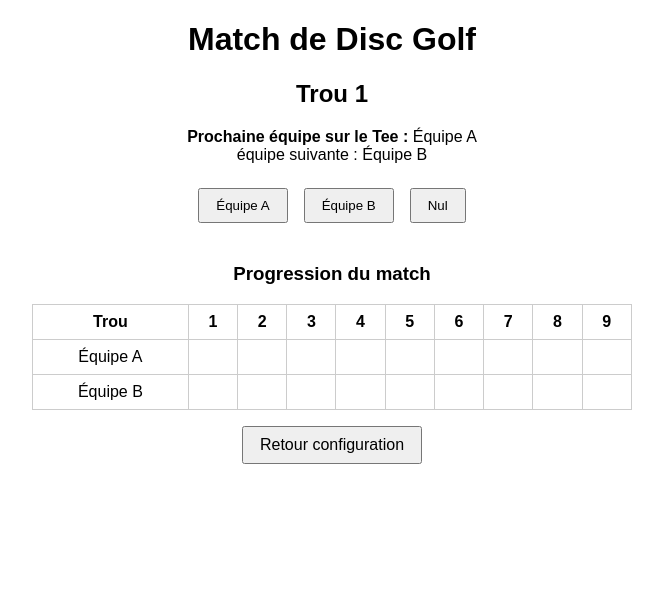
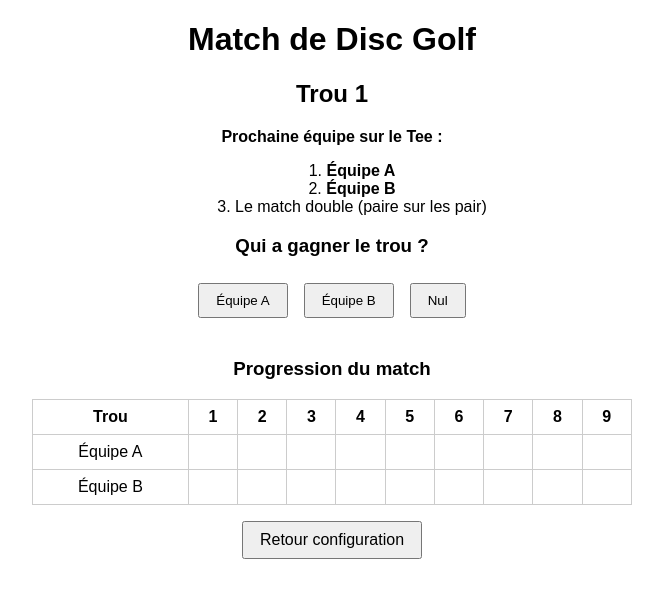
Before and after one commit to genuinegreg/ftdgc, a Nuxt app: page /match in a window 1280 px wide. Shown: the top 598 px of the page, without its empty margins (308-971 px from the left). Built offline with nearby package versions, Linux system fonts and the light colour scheme.

Commit message:
petite correction

```diff
--- a/pages/index.vue
+++ b/pages/index.vue
@@ -86,8 +86,29 @@
 
     <br><br>
 
+    <br>
+
+    <quote v-if="matchType === MatchType.Double && startingTeam === StartingTeam.Random">
+      Attention, le tirage au sort ne fonctionne pas pour le Double.
+      Il faut :
+      <ol>
+        <li>Faire un tirage</li>
+        <li>L'équipe qui gagne a le choix entre</li>
+        <ul>
+          <li>Choisir l'équipe qui débute le match</li>
+          <li>Choisir connaitre quel joueur de l'autre pair va débuter</li>
+        </ul>
+        <li>L'autre équipe prend le choix restant</li>
+      </ol>
+
+    </quote>
+
+
+
+
     <button @click="handleStart" :disabled="!startingTeam">
-      {{ startingTeam === StartingTeam.Random ? 'Sélectionner une équipe puis démarrer le match' : 'Démarrer le match' }}
+      {{ startingTeam === StartingTeam.Random ? 'Sélectionner une équipe puis démarrer le match' : 'Démarrer le match'
+      }}
     </button>
   </div>
 
@@ -256,4 +277,17 @@ function startMatch() {
   border-radius: 4px;
   border: 1px solid #ccc;
 }
+
+
+quote {
+  display: block;
+  padding: 1rem;
+  margin-top: 2rem;
+  font-style: italic;
+
+  text-align: left;
+
+  border-left: 4px solid rgba(255, 255, 0, 0.432);
+
+}
 </style>
--- a/pages/match.vue
+++ b/pages/match.vue
@@ -7,10 +7,20 @@
       <h2>Trou {{ currentHole }}</h2>
       <p>
         <strong>Prochaine équipe sur le Tee :</strong>
-                {{ currentTeamAndPlayer }}<br>
-                <span>équipe suivante : {{ otherTeamAndPlayer }}</span>
+
+
+
+      <ol>
+        <li v-if="!currentHoleIsEven && matchType === 'double'">Le match simple</li>
+        <li v-if="currentHoleIsEven && matchType === 'simple'">Le match double (paire sur les pair)</li>
+        <li><strong>{{ currentTeamAndPlayer }}</strong></li>
+        <li><strong>{{ otherTeamAndPlayer }}</strong></li>
+        <li v-if="currentHoleIsEven && matchType === 'double'">Le match simple</li>
+        <li v-if="!currentHoleIsEven && matchType === 'simple'">Le match double  (paire sur les pair)</li>
+      </ol>
       </p>
       <!-- Afficher les infos pour l'équipe en retard si les scores diffèrent -->
+      <h3>Qui a gagner le trou ?</h3>
       <div class="actions">
         <button @click="recordResult(StartingTeam.TeamA)">Équipe A</button>
         <button @click="recordResult(StartingTeam.TeamB)">Équipe B</button>
@@ -47,9 +57,9 @@
             <td v-for="(hole, index) in holes" :key="'teamA-' + hole" :class="{
               'win-cell': progression[index]?.holeResult === StartingTeam.TeamA,
               'draw-cell': progression[index]?.holeResult === 'draw',
-                            'skipped': matchOver && index+1 > currentHoleIndex
+              'skipped': matchOver && index + 1 > currentHoleIndex
             }">
-                            {{ matchOver && index+1 > currentHoleIndex ? '❌' : progression[index]?.teamAScore }}
+              {{ matchOver && index + 1 > currentHoleIndex ? '❌' : progression[index]?.teamAScore }}
             </td>
           </tr>
           <tr>
@@ -57,9 +67,9 @@
             <td v-for="(hole, index) in holes" :key="'teamB-' + hole" :class="{
               'win-cell': progression[index]?.holeResult === StartingTeam.TeamB,
               'draw-cell': progression[index]?.holeResult === 'draw',
-                            'skipped': matchOver && index+1 > currentHoleIndex
+              'skipped': matchOver && index + 1 > currentHoleIndex
             }">
-                            {{ matchOver && index+1 > currentHoleIndex ? '❌' : progression[index]?.teamBScore }}
+              {{ matchOver && index + 1 > currentHoleIndex ? '❌' : progression[index]?.teamBScore }}
             </td>
           </tr>
         </tbody>
@@ -92,8 +102,8 @@ const team2Name = ref(route.query.team2 || 'Team B')
 const initialStartingTeam = route.query.startingTeam as StartingTeam || StartingTeam.TeamA
 
 const matchType = route.query.matchType as string || 'simple'
-const team1StartingPlayer:number = parseInt(route.query.team1StartingPlayer) || 1
-const team2StartingPlayer:number = parseInt(route.query.team2StartingPlayer) || 1
+const team1StartingPlayer: number = parseInt(route.query.team1StartingPlayer) || 1
+const team2StartingPlayer: number = parseInt(route.query.team2StartingPlayer) || 1
 
 const holes = Array.from({ length: 9 }, (_, i) => ((startHoleParam - 1 + i) % 18) + 1)
 
@@ -146,6 +156,8 @@ const currentTeamAndPlayer = computed(() => {
   }
   return currentStartingTeam.value === StartingTeam.TeamA ? 'Équipe A' : 'Équipe B'
 })
+
+const currentHoleIsEven = computed(() => currentHole.value % 2 === 0)
 
 const otherTeamAndPlayer = computed(() => {
   if (matchType === 'double') {
@@ -269,9 +281,16 @@ td {
 .return-config {
   margin-top: 1rem;
 }
+
 .return-config button {
   padding: 0.5rem 1rem;
   font-size: 1rem;
   cursor: pointer;
 }
+
+
+ol {
+  text-align: center;
+  list-style-position: inside;
+}
 </style>
```
Lines whose indentation alone changed are shown as unchanged.
